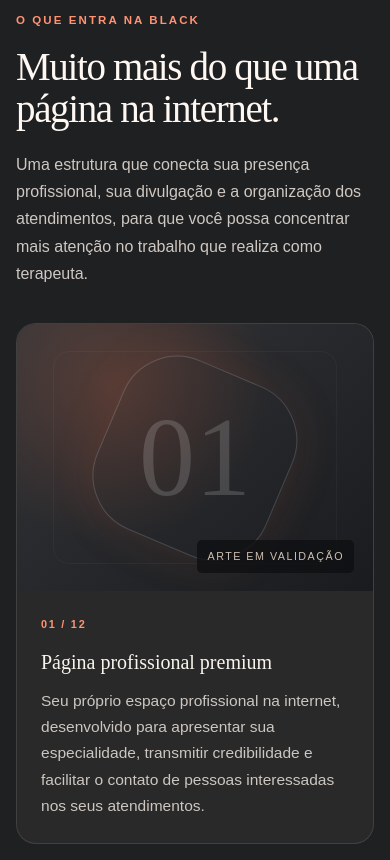
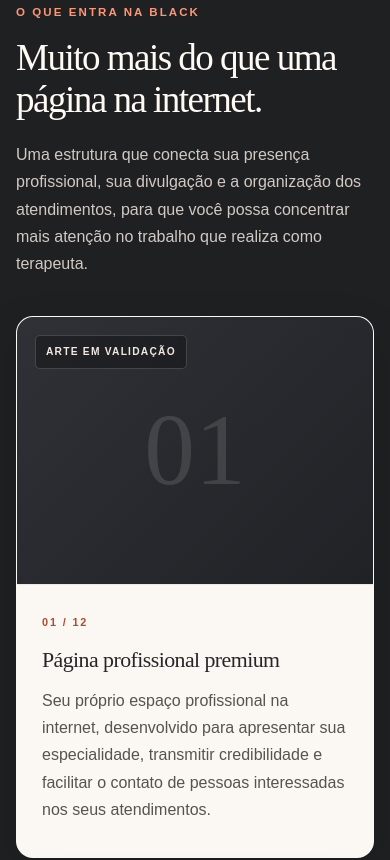
Before and after one commit to romulotiburcio/metodo-echo-homologacao, a plain HTML site: page index.html in a window 390 px wide. Shown: the part 1190-2050 px from the top of the page. Drawn offline with Linux system fonts and the light colour scheme; a web font is replaced by a local one.

Commit message:
style(black-inclusions): refino editorial isolado dos 12 cards sem imagens finais

```diff
--- /dev/null
+++ b/assets/css/black-inclusions-premium.css
@@ -0,0 +1,243 @@
+/* MISSÃO 003 — Refinamento isolado: O QUE ENTRA NA BLACK.
+   A camada abaixo atua apenas em descendentes de .black-inclusions.
+   Imagens oficiais pendentes: os slots 4:3 continuam como placeholders. */
+
+.black-inclusions {
+  background: #1f2022;
+  color: #faf7f2;
+  padding-block: clamp(82px, 7.2vw, 116px) clamp(94px, 8.2vw, 132px);
+}
+
+.black-inclusions .black-inclusions-head {
+  max-width: 965px;
+}
+
+.black-inclusions .black-inclusions-head .eyebrow {
+  color: #ff9675;
+}
+
+.black-inclusions .black-inclusions-head h2 {
+  max-width: 880px;
+  margin: 18px 0 25px;
+  font-size: clamp(2.5rem, 4.65vw, 4.75rem);
+  line-height: 1.095;
+  letter-spacing: -0.041em;
+  color: #fffaf4;
+}
+
+.black-inclusions .black-inclusions-head p {
+  max-width: 790px;
+  font-size: clamp(1.03rem, 1.24vw, 1.16rem);
+  line-height: 1.78;
+  color: #d2c9c3;
+}
+
+.black-inclusions .black-grid {
+  display: grid;
+  grid-template-columns: repeat(3, minmax(0, 1fr));
+  align-items: stretch;
+  gap: clamp(18px, 1.8vw, 26px);
+  margin-top: clamp(48px, 5vw, 68px);
+}
+
+.black-inclusions .black-item {
+  display: flex;
+  min-width: 0;
+  flex-direction: column;
+  overflow: hidden;
+  border: 1px solid rgba(255, 255, 255, 0.09);
+  border-radius: 19px;
+  background: #fbf8f3;
+  box-shadow: 0 14px 42px rgba(0, 0, 0, 0.13);
+}
+
+.black-inclusions .black-art {
+  position: relative;
+  isolation: isolate;
+  width: 100%;
+  aspect-ratio: 4 / 3;
+  flex: none;
+  overflow: hidden;
+  display: grid;
+  place-items: center;
+  background: linear-gradient(135deg, #303137 0%, #202226 100%);
+}
+
+/* O estado de arte pendente permanece explícito, sem imagens fictícias. */
+.black-inclusions .black-art::before,
+.black-inclusions .black-art::after {
+  display: none;
+}
+
+.black-inclusions .black-art-index {
+  position: relative;
+  z-index: 1;
+  font-family: var(--serif);
+  font-size: clamp(5.6rem, 8vw, 8.2rem);
+  font-weight: 400;
+  line-height: 1;
+  color: rgba(255, 255, 255, 0.12);
+}
+
+.black-inclusions .black-art-pending {
+  position: absolute;
+  z-index: 3;
+  top: 18px;
+  left: 18px;
+  right: auto;
+  bottom: auto;
+  border: 1px solid rgba(255, 255, 255, 0.17);
+  border-radius: 5px;
+  padding: 7px 10px;
+  background: rgba(24, 25, 28, 0.64);
+  color: #f1e8e0;
+  font-size: 0.64rem;
+  font-weight: 700;
+  letter-spacing: 0.12em;
+}
+
+.black-inclusions .black-art img {
+  position: absolute;
+  z-index: 2;
+  inset: 0;
+  display: block;
+  width: 100%;
+  height: 100%;
+  object-fit: cover;
+  object-position: center;
+}
+
+.black-inclusions .black-art--copy,
+.black-inclusions .black-art--criativos,
+.black-inclusions .black-art--presenca {
+  background: linear-gradient(145deg, #47352f, #29282c);
+}
+
+.black-inclusions .black-art--ads,
+.black-inclusions .black-art--hospedagem,
+.black-inclusions .black-art--resultados {
+  background: linear-gradient(145deg, #2b4558, #222a34);
+}
+
+.black-inclusions .black-art--vincora,
+.black-inclusions .black-art--agenda,
+.black-inclusions .black-art--recursos {
+  background: linear-gradient(145deg, #27483d, #20312e);
+}
+
+.black-inclusions .black-art--contato,
+.black-inclusions .black-art--mensagens {
+  background: linear-gradient(145deg, #543c36, #2b2b31);
+}
+
+.black-inclusions .black-item-body {
+  display: flex;
+  flex: 1;
+  flex-direction: column;
+  min-width: 0;
+  padding: clamp(26px, 2.05vw, 32px) clamp(24px, 2.1vw, 32px) clamp(30px, 2.65vw, 38px);
+  border-top: 1px solid rgba(29, 30, 33, 0.07);
+  background: #fbf8f3;
+}
+
+.black-inclusions .black-item-num {
+  color: #ad4b30;
+  font-size: 0.68rem;
+  font-weight: 800;
+  letter-spacing: 0.17em;
+}
+
+.black-inclusions .black-item h3 {
+  margin: 17px 0 15px;
+  color: #252628;
+  font-family: var(--serif);
+  font-size: clamp(1.24rem, 1.49vw, 1.46rem);
+  line-height: 1.29;
+  letter-spacing: -0.025em;
+  overflow-wrap: break-word;
+}
+
+.black-inclusions .black-item p {
+  color: #56544f;
+  font-size: clamp(0.93rem, 1.05vw, 0.99rem);
+  line-height: 1.73;
+  overflow-wrap: break-word;
+}
+
+.black-inclusions .black-disclaimer {
+  max-width: 820px;
+  margin-top: clamp(30px, 3.4vw, 46px);
+  color: #bfb7b0;
+  font-size: 0.82rem;
+  line-height: 1.68;
+}
+
+@media (hover: hover) and (pointer: fine) {
+  .black-inclusions .black-item {
+    transition: transform 230ms ease, box-shadow 230ms ease;
+  }
+  .black-inclusions .black-item:hover {
+    transform: translateY(-3px);
+    box-shadow: 0 20px 48px rgba(0, 0, 0, 0.19);
+  }
+}
+
+@media (max-width: 1020px) {
+  .black-inclusions .black-grid {
+    grid-template-columns: repeat(2, minmax(0, 1fr));
+    gap: 20px;
+  }
+  .black-inclusions .black-item h3 {
+    font-size: clamp(1.24rem, 2.2vw, 1.44rem);
+  }
+}
+
+@media (max-width: 640px) {
+  .black-inclusions {
+    padding-block: 70px 84px;
+  }
+  .black-inclusions .black-inclusions-head h2 {
+    margin: 15px 0 21px;
+    font-size: clamp(2.25rem, 9.5vw, 3.25rem);
+    line-height: 1.12;
+  }
+  .black-inclusions .black-inclusions-head p {
+    font-size: 1rem;
+    line-height: 1.7;
+  }
+  .black-inclusions .black-grid {
+    grid-template-columns: minmax(0, 1fr);
+    gap: 20px;
+    margin-top: 39px;
+  }
+  .black-inclusions .black-item {
+    border-radius: 17px;
+  }
+  .black-inclusions .black-item-body {
+    padding: 28px 25px 34px;
+  }
+  .black-inclusions .black-item h3 {
+    margin: 14px 0 13px;
+    font-size: clamp(1.31rem, 5.6vw, 1.55rem);
+  }
+  .black-inclusions .black-item p {
+    font-size: 1rem;
+    line-height: 1.7;
+  }
+  .black-inclusions .black-art-index {
+    font-size: clamp(6.3rem, 26vw, 8rem);
+  }
+  .black-inclusions .black-disclaimer {
+    margin-top: 32px;
+  }
+}
+
+@media (prefers-reduced-motion: reduce) {
+  .black-inclusions .black-item {
+    animation: none;
+    transition: none;
+  }
+  .black-inclusions .black-item:hover {
+    transform: none;
+  }
+}
--- a/index.html
+++ b/index.html
@@ -9,6 +9,7 @@
     <link rel="preconnect" href="https://fonts.gstatic.com/" crossorigin="">
     <link href="./assets/css/google-fonts.css" rel="stylesheet">
     <link rel="stylesheet" href="./assets/css/site-original.css">
+    <link rel="stylesheet" href="./assets/css/black-inclusions-premium.css">
   </head>
   <body>
     <div class="top-strip" aria-label="Condições da oferta">
```
